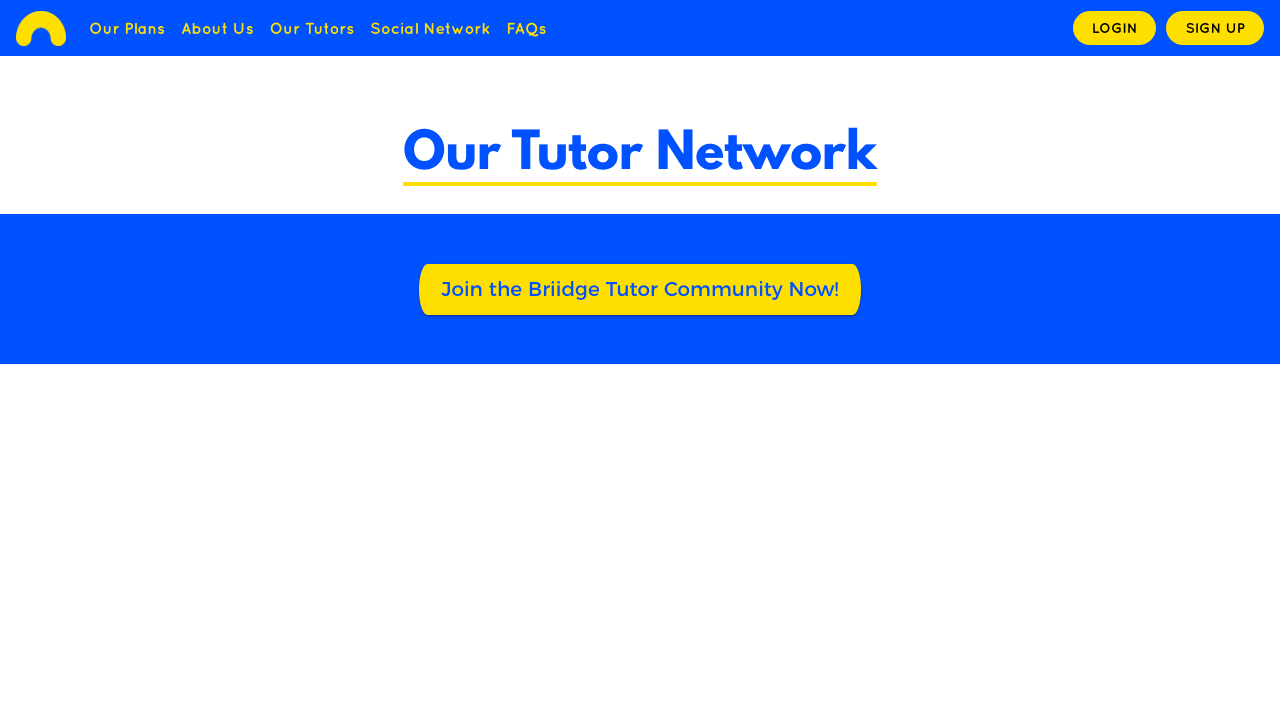
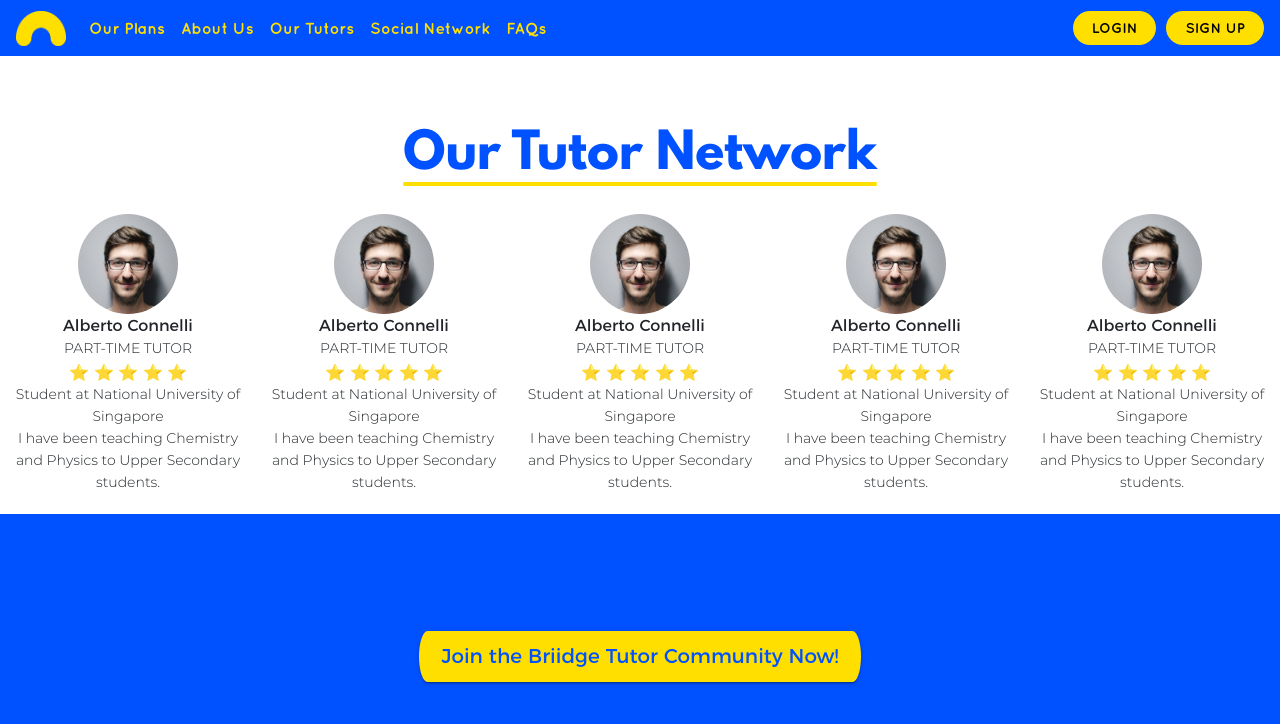
Before and after one commit to briidge-edu/briidge-frontend, a React (Create React App) app: page /tutors in a window 1280 px wide. Shown: the top 724 px of the page. Built offline with nearby package versions, Linux system fonts and the light colour scheme.

Commit message:
added template for tutor cards

```diff
--- /dev/null
+++ b/src/components/TutorCard.tsx
@@ -0,0 +1,44 @@
+import React from 'react';
+import { makeStyles } from '@material-ui/core/styles';
+import { Typography } from '@material-ui/core';
+import image from '../Shared/tutor.jpeg'
+
+const useStyles = makeStyles((theme) => ({
+    root: {
+        display: 'flex',
+        flexDirection: 'column',
+        alignItems: 'center',
+        flexWrap: 'wrap',
+        marginLeft: '10px',
+        marginRight: '10px'
+    },
+
+    image: {
+        borderRadius: '50%',
+        height: '100px',
+        width: '100px'
+    }
+}));
+
+export default function TutorCard() {
+    const classes = useStyles();
+
+    return (
+        <div className={classes.root}>
+            <img src={image} className={classes.image}/>
+            <Typography>Alberto Connelli</Typography>
+            <Typography variant="subtitle2" style={{fontFamily: 'Montserrat-Light'}}>
+                PART-TIME TUTOR
+            </Typography>
+            <div>
+                &#11088; &#11088; &#11088; &#11088; &#11088;
+            </div>
+            <Typography variant="subtitle2" style={{fontFamily: 'Montserrat-Light'}}>
+                Student at National University of Singapore
+            </Typography>
+            <Typography variant="subtitle2" style={{fontFamily: 'Montserrat-Light'}}>
+                I have been teaching Chemistry and Physics to Upper Secondary students.
+            </Typography>
+        </div>
+    )
+}
--- a/src/pages/TutorsPage.tsx
+++ b/src/pages/TutorsPage.tsx
@@ -2,12 +2,21 @@ import React from 'react';
 import { makeStyles } from '@material-ui/core/styles';
 import NaviBar from '../components/NaviBar';
 import AuthHeader from '../components/AuthHeader';
-import { Button } from '@material-ui/core';
+import { Button, Card, CardActions, CardContent, CardHeader, CardMedia, Typography } from '@material-ui/core';
 import { Link } from 'react-router-dom';
+import TutorCard from '../components/TutorCard'
 
 const useStyles = makeStyles((theme) => ({
     root: {
         textAlign: 'center',
+        display: 'flex',
+        flexDirection: 'column',
+        minHeight: '100vh'
+    },
+
+    cardContainer: {
+        display: 'flex',
+        marginBottom: '20px'
     },
 
     container: {
@@ -16,7 +25,8 @@ const useStyles = makeStyles((theme) => ({
         display: 'flex',
         flexDirection: 'column',
         alignItems: 'center',
-        justifyContent: 'center'
+        justifyContent: 'center',
+        flex: 1
     },
 
     cta: {
@@ -34,6 +44,13 @@ export default function TutorsPage() {
         <div className={classes.root}>
             <NaviBar />
             <AuthHeader text={"Our Tutor Network"} />
+            <div className={classes.cardContainer}>
+                <TutorCard />
+                <TutorCard />
+                <TutorCard />
+                <TutorCard />
+                <TutorCard />
+            </div>
             <div className={classes.container}>
                 <Button className={classes.cta} component={Link} to="/signup"
                     variant="contained" color="secondary" size="large">
```
Also changed, not shown: src/Shared/tutor.jpeg (added).
